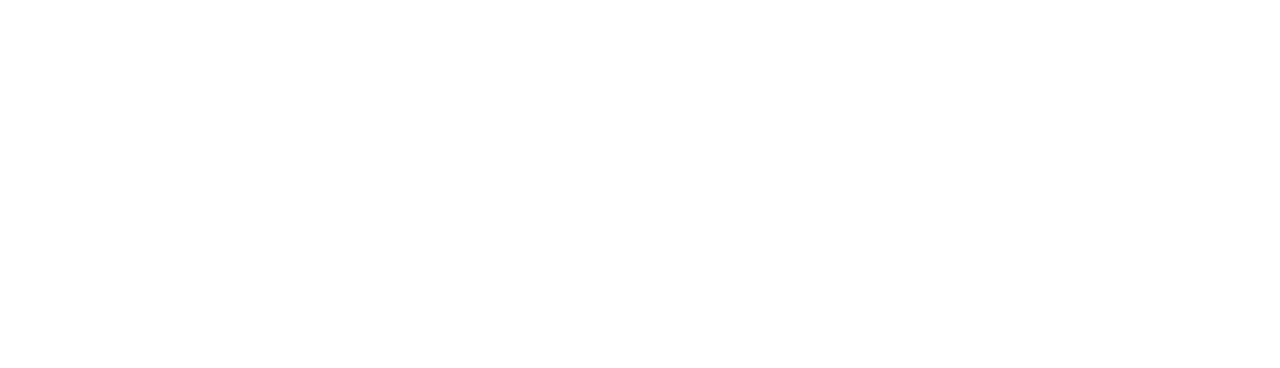
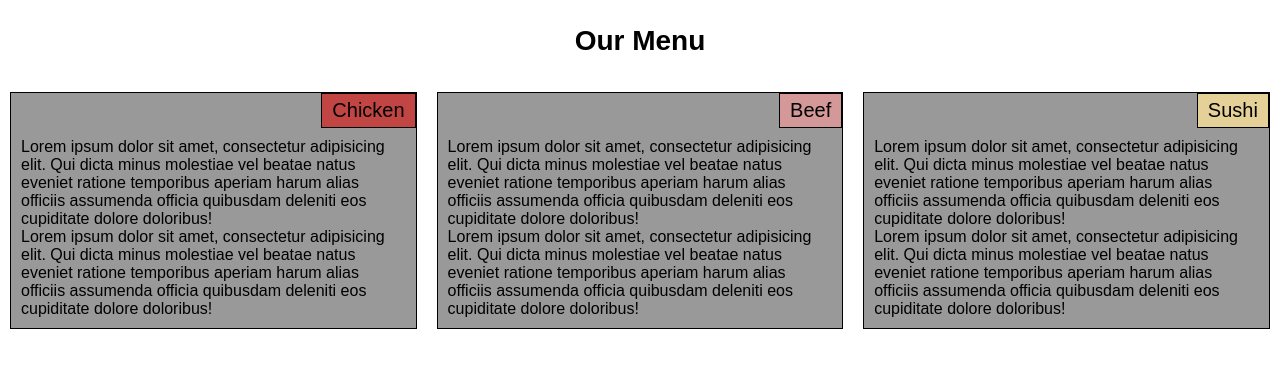
Before and after one commit to mianp/coursera-web1, a plain HTML site: page module2_solution/index.html in a window 1280 px wide. Drawn offline with Linux system fonts and the light colour scheme.

Commit message:
Module 2 Assignment first upload

```diff
--- a/module2_solution/css/styles.css
+++ b/module2_solution/css/styles.css
@@ -0,0 +1,122 @@
+* {
+  box-sizing: border-box;
+  margin: 0;
+  padding: 0;
+  font-family: Arial, Helvetica, sans-serif;
+}
+
+h1 {
+  margin-top: 25px;
+  margin-bottom: 25px;
+  text-align: center;
+  font-size: 175%;
+}
+
+#outbox1 {
+  position: relative;
+  /*border: 1px solid black;*/
+  padding: 10px;
+  height: auto;
+}
+
+#outbox2 {
+  position: relative;
+  /*border: 1px solid black;*/
+  padding: 10px;
+  height: auto;
+}
+
+#outbox3{
+  position: relative;
+  /*border: 1px solid black;*/
+  padding: 10px;
+  height: auto;
+}
+
+#inbox {
+  position: relative;
+  background-color: #999999;
+  padding: 10px;
+  border: 1px solid black;
+}
+
+section {
+  clear:right;
+}
+
+.food {
+  position: relative;
+  float: right;
+  clear:all;
+  text-align: center;
+  top: -10px;
+  right: -10px;
+  border: 1px solid black;
+  width: auto;
+  height: auto;
+  margin-left:all;
+  font-size: 125%;
+  padding: 5px 10px 5px 10px;
+  margin-bottom: auto;
+}
+
+.food1 {
+    background-color:#C14543;
+}
+
+.food2 {
+  background-color:#D59898;
+}
+
+.food3 {
+  background-color:#E5D198;
+ }
+
+
+/*Desktop*/
+@media (min-width: 992px) {
+  #outbox1 {
+    float: left;
+    width: 33.33%;
+  }
+  #outbox2 {
+    float: left;
+    width: 33.33%;
+  }
+  #outbox3 {
+    float: left;
+    width: 33.33%;
+  }
+}
+
+/*Tablet*/
+@media (min-width: 768px) and (max-width: 991px) {
+  #outbox1 {
+    float: left;
+    width: 50%;
+  }
+  #outbox2 {
+    float: left;
+    width: 50%;
+  }
+  #outbox3 {
+    float: left;
+    width: 100%;
+  }
+}
+
+/*Mobile*/
+@media (max-width: 767px) {
+  #outbox1 {
+    float: left;
+    width: 100%;
+  }
+  #outbox2 {
+    float: left;
+    width: 100%;
+  }
+  #outbox3 {
+    float: left;
+    width: 100%;
+  }
+}
--- a/module2_solution/index.html
+++ b/module2_solution/index.html
@@ -2,9 +2,34 @@
 <html>
 <head>
 	<meta charset="utf-8">
-	<title></title>
+	<meta name="viewport" content="width=device-width, initial-scale=1">
+	<link rel="stylesheet" href="css/styles.css">
+	<title>Module 2 Solution</title>
 </head>
 <body>
+<h1>Our Menu</h1>
 
+<div id="outbox1">
+  <div id="inbox">
+  	<div class="food food1">Chicken</div>
+  		<section>Lorem ipsum dolor sit amet, consectetur adipisicing elit. Qui dicta minus molestiae vel beatae natus eveniet ratione temporibus aperiam harum alias officiis assumenda officia quibusdam deleniti eos cupiditate dolore doloribus! <br>Lorem ipsum dolor sit amet, consectetur adipisicing elit. Qui dicta minus molestiae vel beatae natus eveniet ratione temporibus aperiam harum alias officiis assumenda officia quibusdam deleniti eos cupiditate dolore doloribus!</section>
+  </div>
+</div>
+
+
+<div id="outbox2">
+  <div id="inbox">
+  	<div class="food food2">Beef</div>
+  		<section>Lorem ipsum dolor sit amet, consectetur adipisicing elit. Qui dicta minus molestiae vel beatae natus eveniet ratione temporibus aperiam harum alias officiis assumenda officia quibusdam deleniti eos cupiditate dolore doloribus! <br>Lorem ipsum dolor sit amet, consectetur adipisicing elit. Qui dicta minus molestiae vel beatae natus eveniet ratione temporibus aperiam harum alias officiis assumenda officia quibusdam deleniti eos cupiditate dolore doloribus!</section>
+  </div>
+</div>
+
+
+<div id="outbox3">
+  <div id="inbox">
+  	<div class="food food3">Sushi</div>
+  		<section>Lorem ipsum dolor sit amet, consectetur adipisicing elit. Qui dicta minus molestiae vel beatae natus eveniet ratione temporibus aperiam harum alias officiis assumenda officia quibusdam deleniti eos cupiditate dolore doloribus! <br>Lorem ipsum dolor sit amet, consectetur adipisicing elit. Qui dicta minus molestiae vel beatae natus eveniet ratione temporibus aperiam harum alias officiis assumenda officia quibusdam deleniti eos cupiditate dolore doloribus!</section>
+  </div>
+</div>
 </body>
 </html>
```
